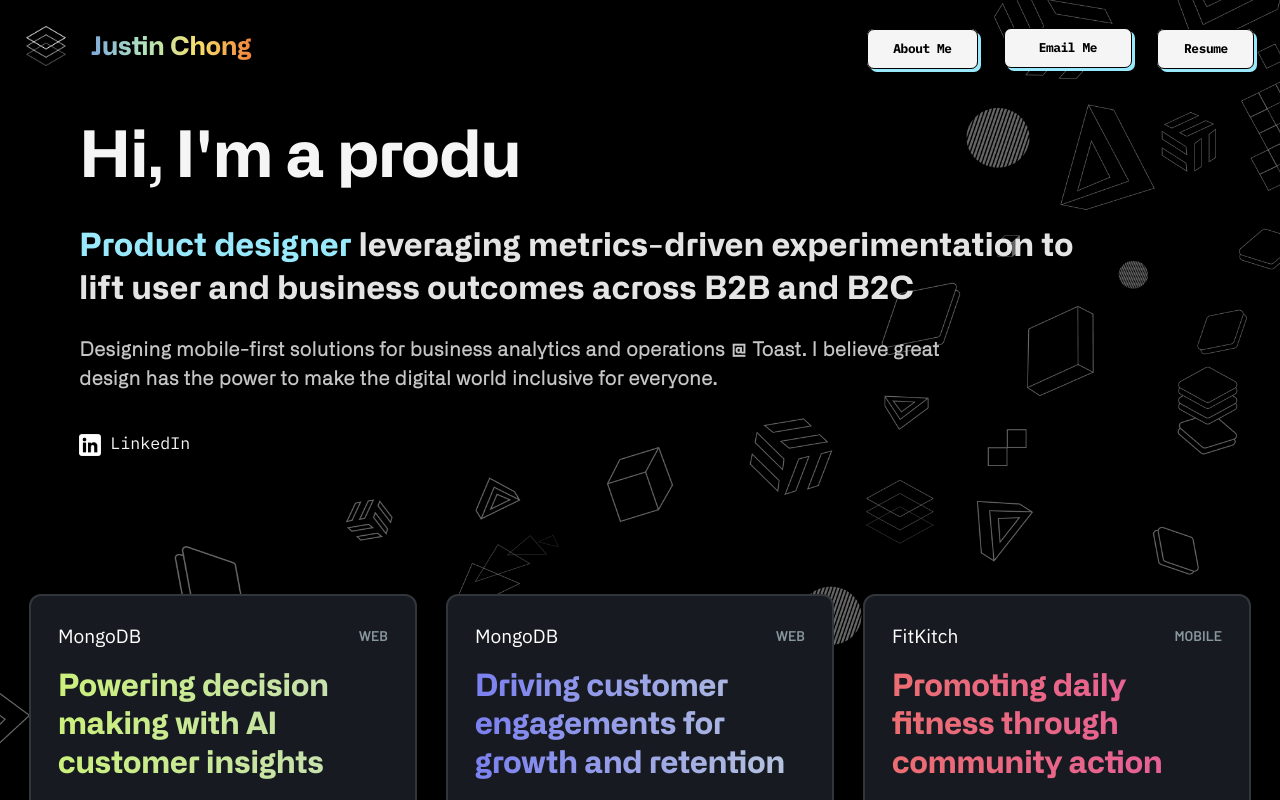
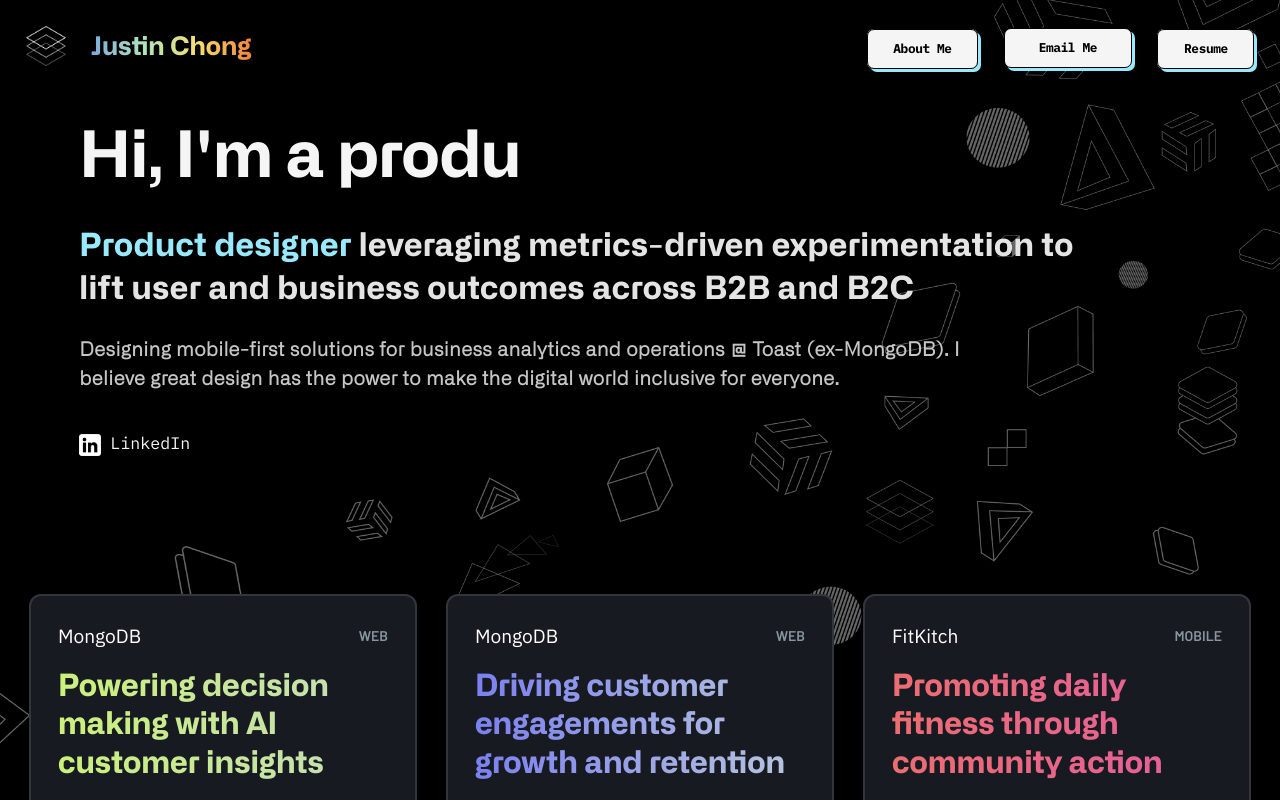
Before and after one commit to JustinChong123/personal-website, a React (Create React App) app: page / in a window 1280 px wide. Shown: the top 800 px of the page. Built offline with nearby package versions, Linux system fonts and the light colour scheme.

Commit message:
updated about me and put ex mongodb in home page

```diff
--- a/src/App.js
+++ b/src/App.js
@@ -15,7 +15,7 @@
       <div className='Intro'>
         <Typewriter />
         <h2><span class="blueText">Product designer</span> leveraging metrics-driven experimentation to lift user and business outcomes across B2B and B2C</h2>
-        <h2 id='miniDescription'>Designing mobile-first solutions for business analytics and operations @ Toast. I believe great design has the power to make the digital world inclusive for everyone.</h2>
+        <h2 id='miniDescription'>Designing mobile-first solutions for business analytics and operations @ Toast (ex-MongoDB). I believe great design has the power to make the digital world inclusive for everyone.</h2>
         <a href="https://www.linkedin.com/in/justin-r-chong/" target="_blank" rel="noopener noreferrer">
           <img id="linkedinLogo" src={linkedinLogo} alt="Linkedin Logo" width='22' height='22'/></a>
         <h3><a href="https://www.linkedin.com/in/justin-r-chong/" target="_blank" rel="noopener noreferrer">LinkedIn</a></h3>
```
Also changed, not shown: 1 other file (tests, documents, lock files or other folders).
